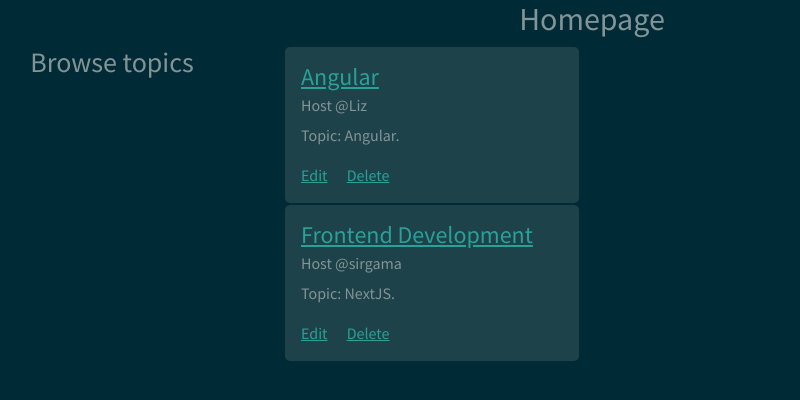
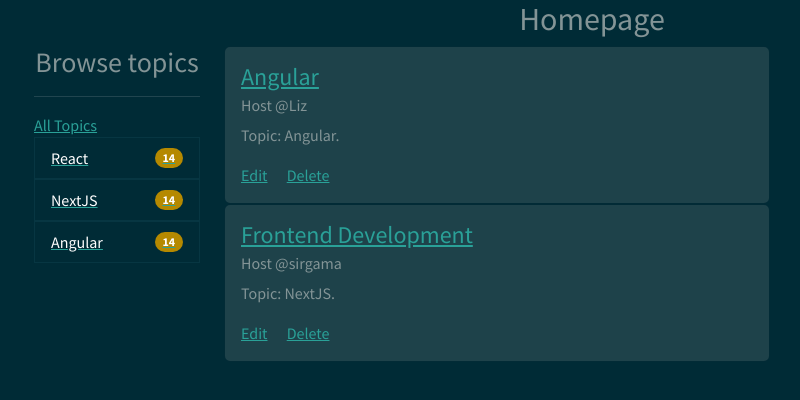
Before and after one commit to sirgama/disqus, a Django app: page / in a window 1280 px wide. Shown: the part 56-456 px from the top of the page, without its empty margins (48-848 px from the left). Run offline with Django 4.2, Linux system fonts and the light colour scheme; data comes from the database, SQL or seed files in the repository.

Commit message:
add function to query items on homepage

```diff
--- a/mainapp/templates/mainapp/home.html
+++ b/mainapp/templates/mainapp/home.html
@@ -4,12 +4,22 @@
 {% block content %}
 {% include 'mainapp/navbar.html' %}
 <h2 class="text-center">Homepage</h2>
-<div class="container-fluid">
+<div class="container">
     <div class="row">
-        <div class="col-md-3">
+        <div class="col-md-2">
             <h3 class="text-center">Browse topics</h3>
+            <hr>
+            <a href="{% url 'home' %}">All Topics</a>
+            <ul class="list-group">
+                {% for topic in topics %}
+                   <a href="{% url 'home' %}?q={{topic.name}}"> <li class="list-group-item d-flex justify-content-between align-items-center">
+                    {{topic.name}}
+                    <span class="badge bg-primary rounded-pill">14</span>
+                    </li></a>
+                {% endfor %}
+            </ul>
         </div>
-        <div class="col-md-3">
+        <div class="col-md-6">
             {% for room in rooms %}
             <div class="card">
                 <div class="card-body">
--- a/mainapp/views.py
+++ b/mainapp/views.py
@@ -1,13 +1,15 @@
 from django.shortcuts import render, redirect
-from .models import Room, Message
+from .models import Room, Message, Topic
 from .forms import Roomform
 
 # Create your views here.
 
 def home(request):
     room = Room.objects.all()
+    topic = Topic.objects.all()
     context = {
-        "rooms":room
+        "rooms":room,
+        "topics":topic
     }
 
     return render(request, 'mainapp/home.html', context)
```
